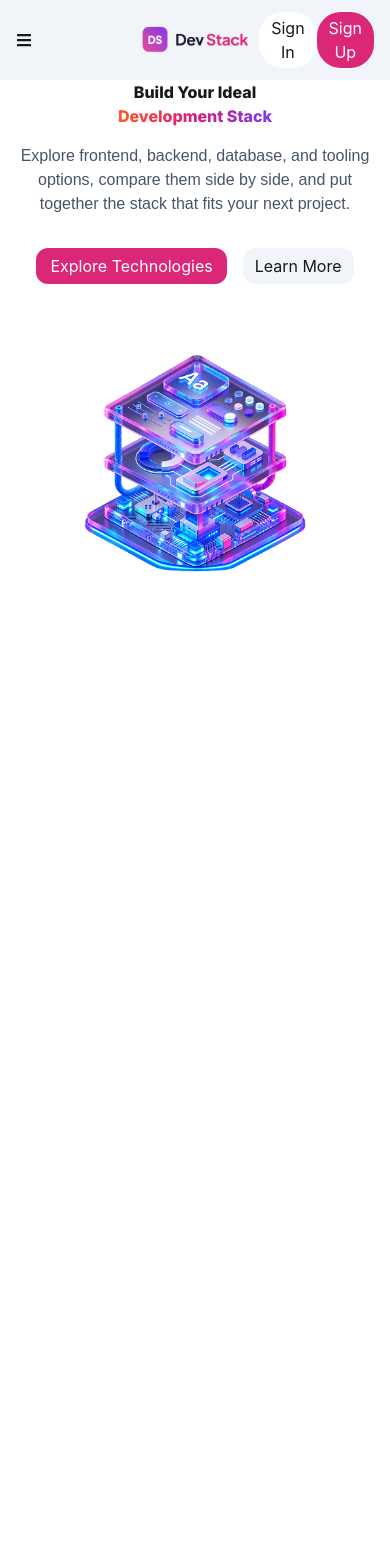
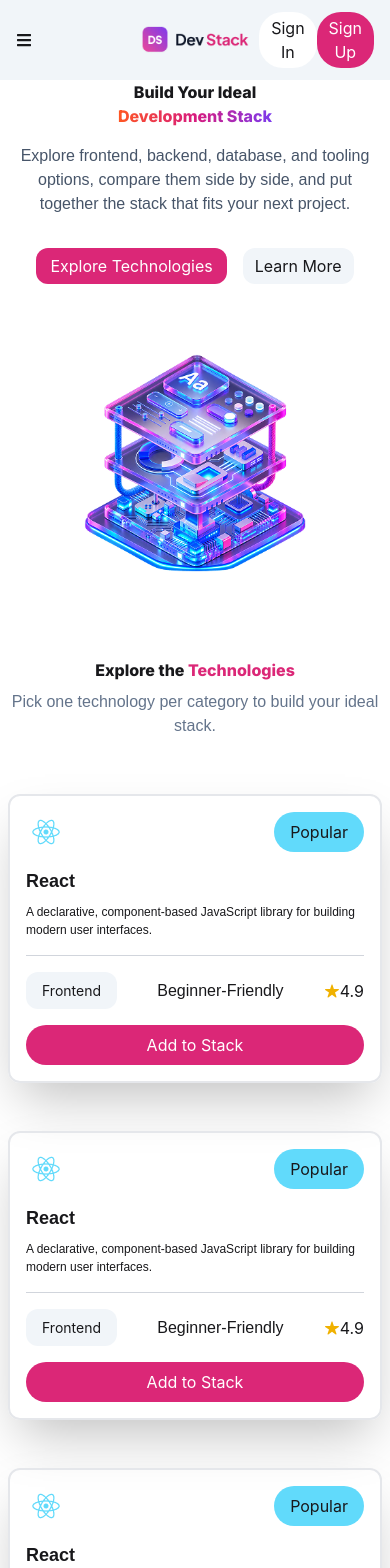
Before and after one commit to shahinAlam715/my-Devstack-project, a React (Vite) app: page / in a window 390 px wide. Shown: the top 1568 px of the page. Before the commit the page ends 844 px from the top, so only its background shows below. Built offline with nearby package versions, Linux system fonts and the light colour scheme.

Commit message:
productcard responsive

```diff
--- a/src/App.tsx
+++ b/src/App.tsx
@@ -10,8 +10,8 @@
   <>
    <Navbar/>
    <Banner/>
-   {/* <Products/>
-   <Footer/> */}
+   <Products/>
+   {/* <Footer/> */}
   </>
   )
 }
--- a/src/Products/Products.tsx
+++ b/src/Products/Products.tsx
@@ -4,20 +4,20 @@
 const Products = () => {
   return (
     <>
-      <div>
+      <div className="p-2">
         <div className="container mx-auto">
-          <h2 className="font-inter font-extrabold text-[36px] my-2">
+          <h2 className="font-inter font-extrabold text-center md:text-start md:text-[36px] my-2">
             Explore the
             <span className="text-[#DB2777]"> Technologies</span>
           </h2>
-          <p className="font-medium font-jakarta text-[16px] text-[#64748B] my-2">
+          <p className="font-medium font-jakarta text-center md:text-start md:text-[16px] text-[#64748B] my-2">
             Pick one technology per category to build your ideal stack.
           </p>
         </div>
 
-        <div className="grid grid-cols-12 container mx-auto mt-10 gap-4">
+        <div className="grid grid-cols-1 md:grid-cols-12 container mx-auto mt-10 gap-4">
           <div className="col-span-9">
-            <div className="grid grid-cols-3 gap-2">
+            <div className="grid grid-cols-1 md:grid-cols-2 lg:grid-cols-3 gap-4">
               <div className="border-2 border-gray-200 shadow-2xl rounded-xl p-4 my-4">
                 <div className="flex justify-between">
                   <img src={reactimg} alt="reactimg" className="h-10 w-10" />
```
